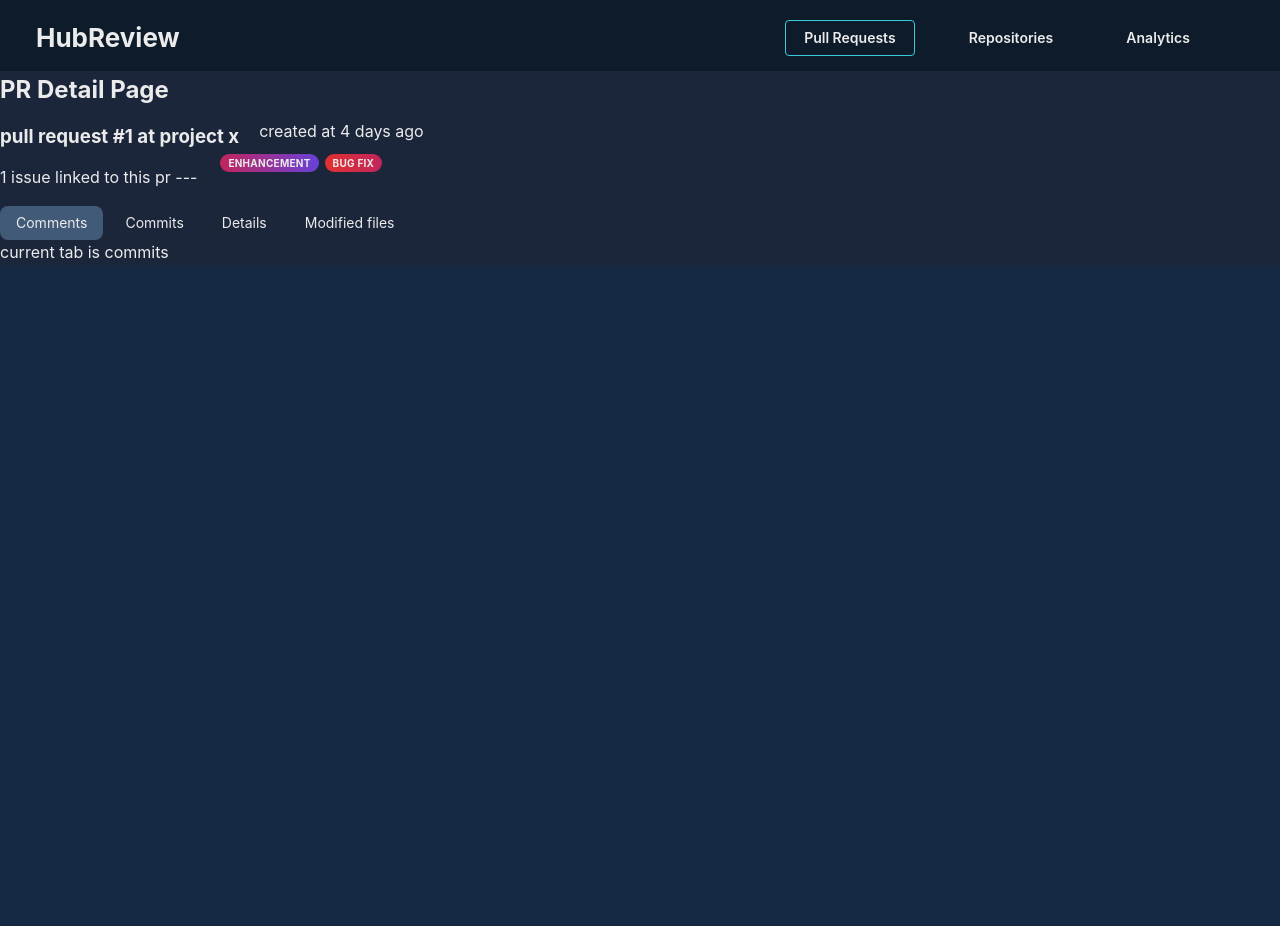
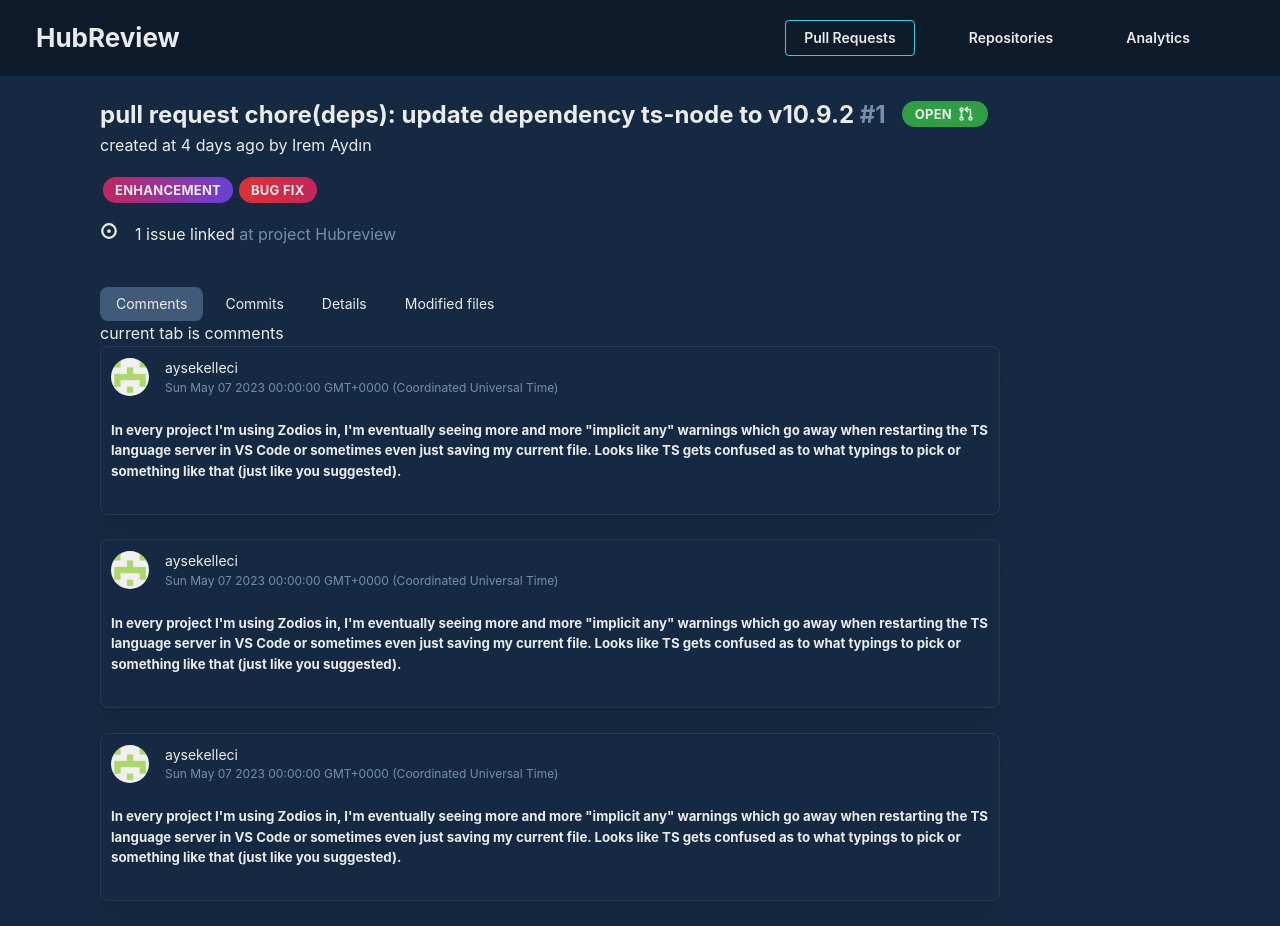
Before and after one commit to hubreviewapp/hubreview, a React (Vite) app in the folder web-client/: page /pulls/create in a window 1280 px wide. Before the commit the page ends 800 px from the top, so only its background shows below. Built offline with nearby package versions, Linux system fonts and the light colour scheme.

Commit message:
Update PRDetailsPage.tsx

```diff
--- a/web-client/src/pages/PRDetailsPage.tsx
+++ b/web-client/src/pages/PRDetailsPage.tsx
@@ -1,9 +1,10 @@
 import LabelButton from "../components/LabelButton";
 import ModifiedFilesTab from "../tabs/ModifiedFilesTab";
 import CommentsTab from "../tabs/CommentsTab.tsx";
-import { Box } from "@mantine/core";
+import { Box, Badge, rem } from "@mantine/core";
 import TabComp from "../components/Tab.tsx";
 import * as React from "react";
+import {IconGitPullRequest, IconCircleDot } from '@tabler/icons-react';
 
 interface PRDetailsPageProps {
   // Define the props you want to pass to PrDetailPage
@@ -12,35 +13,49 @@ interface PRDetailsPageProps {
 }
 
 function PRDetailsPage(props: PRDetailsPageProps) {
-  // Access the props in the PrDetailPage component
+  const PRIcon = <IconGitPullRequest style={{ width: rem(18), height: rem(18) }} />;
   const { id, name } = props;
   const tabs = ["comments", "commits", "details", "modified files"];
 
-  const [currentTab, setCurrentTab] = React.useState<string | null>(tabs[1]);
+  const [currentTab, setCurrentTab] = React.useState<string | null>(tabs[0]);
 
-  // Function to update the number in the parent component
   const updateTab = (newTab: string | null) => {
     setCurrentTab(newTab);
   };
 
   return (
-    <div style={{ backgroundColor: "#1B263B", textAlign: "left", marginTop: -25 }}>
-      <h2>PR Detail Page</h2>
-      <div style={{ display: "flex", marginTop: -25, marginBottom: -20 }}>
-        <h3 style={{ marginRight: 20 }}>
-          {name} #{id} at project x
-        </h3>
-        <p> {"     "} created at 4 days ago </p>
-      </div>
+    <div style={{ textAlign: "left",  marginLeft:100}}>
+      <Box display="flex">
+        <h2> {name} chore(deps): update dependency ts-node to v10.9.2
+            <span style={{ color: "#778DA9" }} > #{id}</span>
+        </h2>
+        &ensp;&ensp;
+        <Badge size={"lg"} color={"green"}  key={1} style={{marginTop:25}} rightSection={PRIcon}>
+          Open
+        </Badge>
+      </Box>
+      <p style={{marginTop:-20 }}> created at 4 days ago by Irem Aydın </p>
       <Box display="flex" style={{ justifyContent: "flex-start" }}>
-        <p style={{ marginRight: 20 }}> 1 issue linked to this pr --- </p>
-        <LabelButton label={"enhancement"} size={"sm"} />
-        <LabelButton label={"bug fix"} size={"sm"} />
+        <LabelButton label={"enhancement"} size={"lg"} />
+        <LabelButton label={"bug fix"} size={"lg"} />
       </Box>
+      <p style={{ marginRight: 20 }}>
+        <IconCircleDot
+          size={18}
+          strokeWidth={3}
+        /> &ensp;
+        1 issue linked
+        <span style={{ color: "#778DA9" }} > at project Hubreview</span>
+      </p>
+
+      <br></br>
+
       <TabComp tabs={tabs} updateTab={updateTab} />
-      <Box> current tab is {currentTab}</Box>
-      {currentTab === "modified files" && <ModifiedFilesTab />}
-      {currentTab === "comments" && <CommentsTab />}
+      <Box style={{width:900}}> current tab is {currentTab}
+        {currentTab === "modified files" && <ModifiedFilesTab />}
+        {currentTab === "comments" && <CommentsTab />}
+      </Box>
+
     </div>
   );
 }
```
